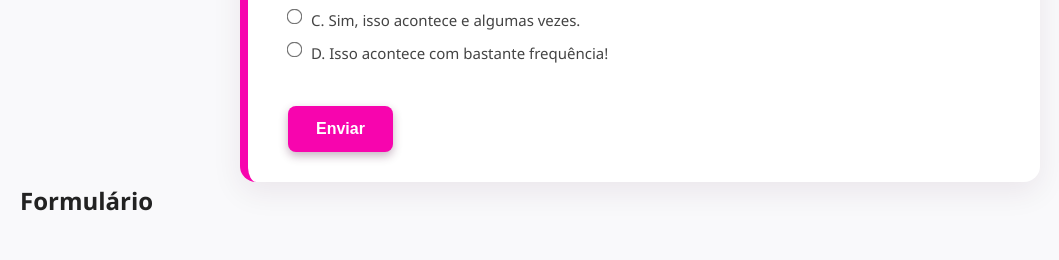
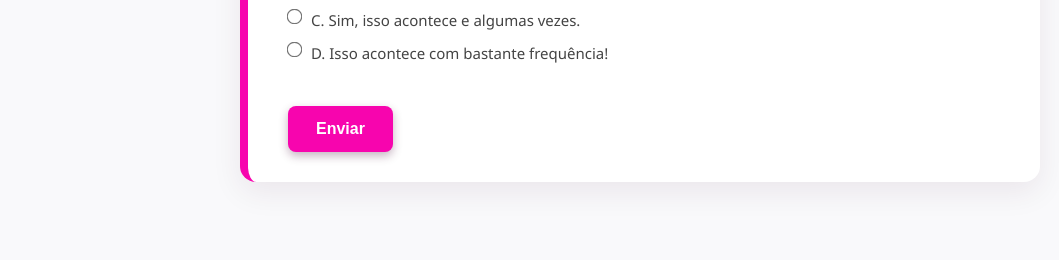
Before and after one commit to Guilherme-Nichio/QuestionForm_FULLDEVLOP, a Flask app: page /formulario/004035b4-e976-48d5-9dfd-4d6dc059bd6e/Session2 in a window 1280 px wide. Shown: the part 1102-1362 px from the top of the page, without its empty margins (0-1059 px from the left). After the commit the page ends 1288 px from the top, so only its background shows below. Run offline with Flask 3, Linux system fonts and the light colour scheme; a user stored in the database is signed in.

Commit message:
estilizacao v2

```diff
--- a/QuestionForm_FULLDEVLOP-main/templates/sectionTwo.html
+++ b/QuestionForm_FULLDEVLOP-main/templates/sectionTwo.html
@@ -103,4 +103,4 @@
         <button type="submit">Enviar</button>
         </form>
     </body>
-</html><h2>Formulário</h2>
+</html>
```
